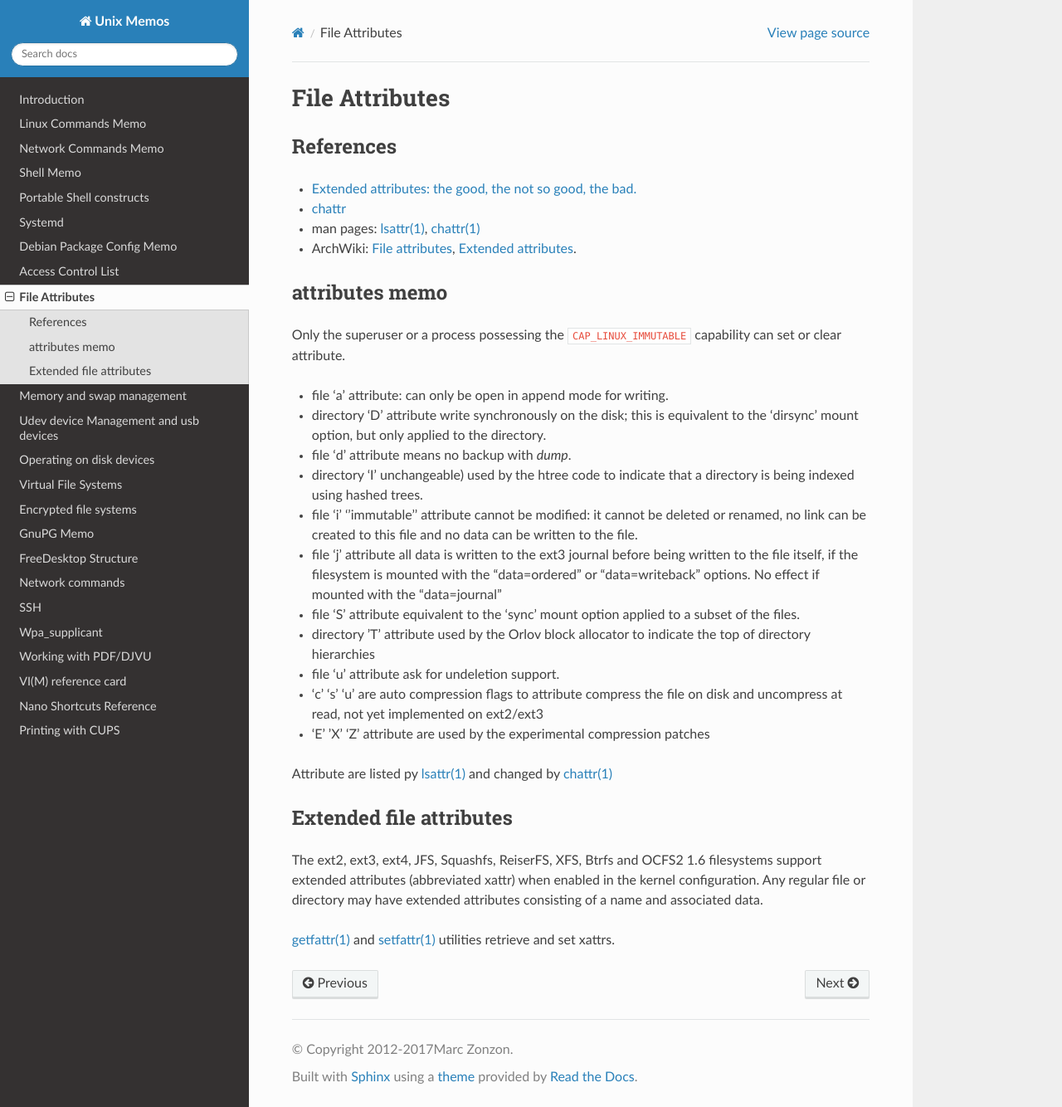
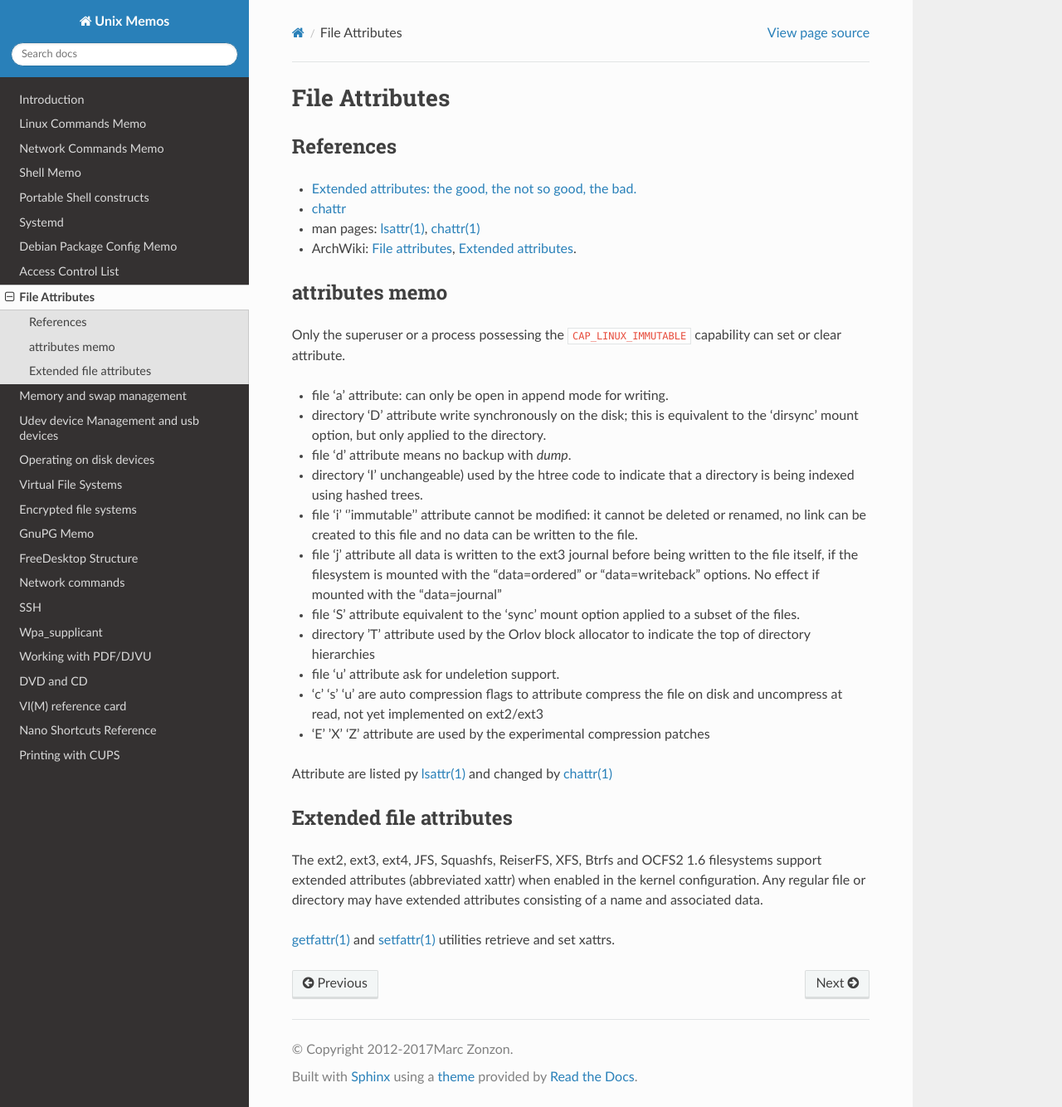
Before and after one commit to marczz/unix_memo, a Sphinx documentation site: the page built from source/attributes.rst, in a window 1280 px wide and 1334 px high. Shown: the whole window at 83% size. Built offline with Sphinx 7.4.7 and the Read the Docs theme 2.0.0, drawn with Linux system fonts in a browser that asks for light colours; the version number could not be read and is left out.

Commit message:
index.rst: added CD/DVD burn.

```diff
--- a/source/index.rst
+++ b/source/index.rst
@@ -31,6 +31,7 @@ Contents:
    ssh.rst
    wpa.rst
    pdf.rst
+   cd_dvd_burn.rst
    vi_cheatsheet
    nano.rst
    cups.rst
```
